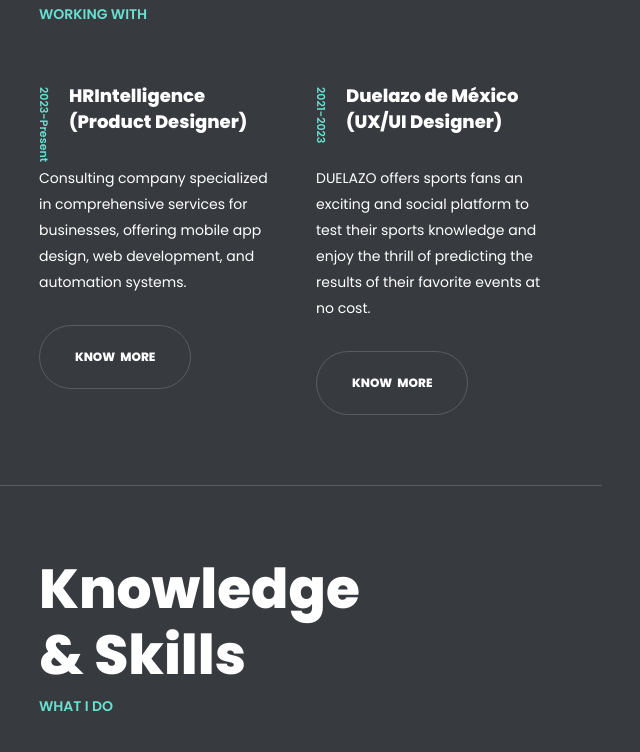
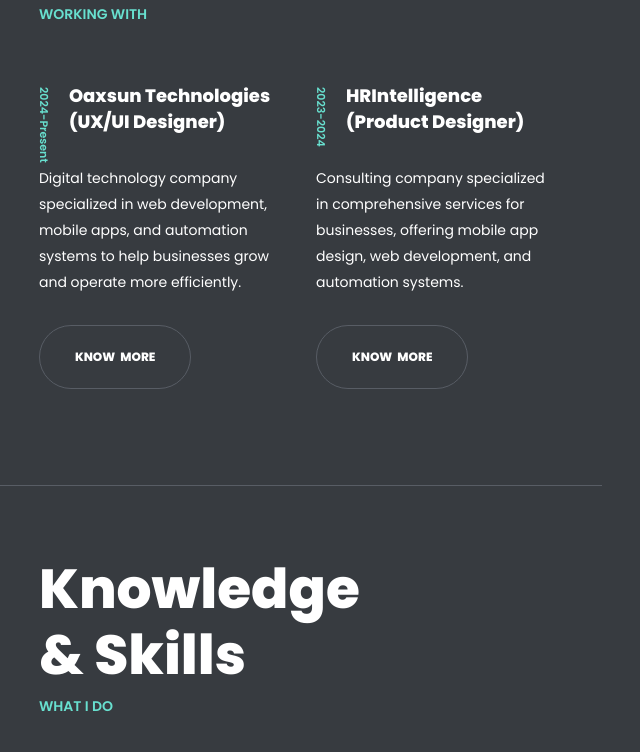
Before and after one commit to EduardoJmnz/eduardojmnz.github.io, a plain HTML site: page index.html in a window 1280 px wide. Shown: the part 1470-2222 px from the top of the page, without its empty margins (586-1226 px from the left). Drawn offline with Linux system fonts and the light colour scheme.

Commit message:
Update index.html

```diff
--- a/index.html
+++ b/index.html
@@ -247,9 +247,26 @@
 					<div class="content-carousel">
 						<div class="owl-carousel" data-slidesview="2" data-slidesview_mobile="1">
 
+
 							<div class="item">
 								<div class="resume-item active">
-									<div class="date">2023-Present</div>
+									<div class="date">2024-Present</div>
+									<div class="name">Oaxsun Technologies <br /> (UX/UI Designer)</div>
+									<div class="single-post-text">
+										<p>
+											Digital technology company specialized in web development, mobile apps, and automation systems to help businesses grow and operate more efficiently.
+										</p>
+										<a href="https://oaxsun.tech" class="btn">
+										<span class="animated-button"><span>Know More</span></span>
+									</a>
+									</div>
+								</div>
+							</div>
+
+
+							<div class="item">
+								<div class="resume-item active">
+									<div class="date">2023-2024</div>
 									<div class="name">HRIntelligence <br /> (Product Designer)</div>
 									<div class="single-post-text">
 										<p>
@@ -266,7 +283,7 @@
 							<div class="item">
 								<div class="resume-item active">
 									<div class="date">2021-2023</div>
-									<div class="name">Duelazo de México <br /> (UX/UI Designer)</div>
+									<div class="name">Duelazo de México <br /> (Product Designer)</div>
 									<div class="single-post-text">
 										<p>
 											DUELAZO offers sports fans an exciting and social platform to test their sports knowledge and enjoy the thrill of predicting the results of their favorite events at no cost.
```
